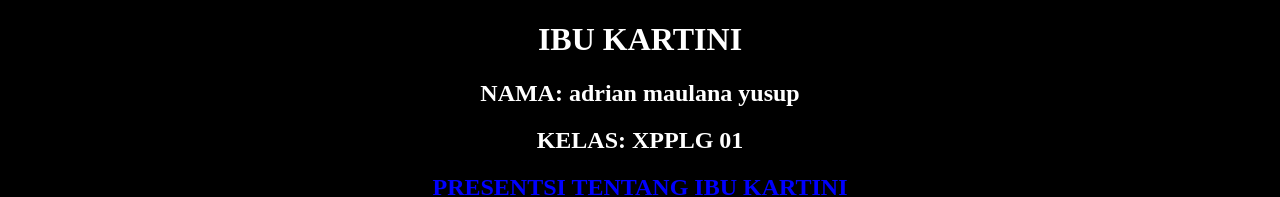
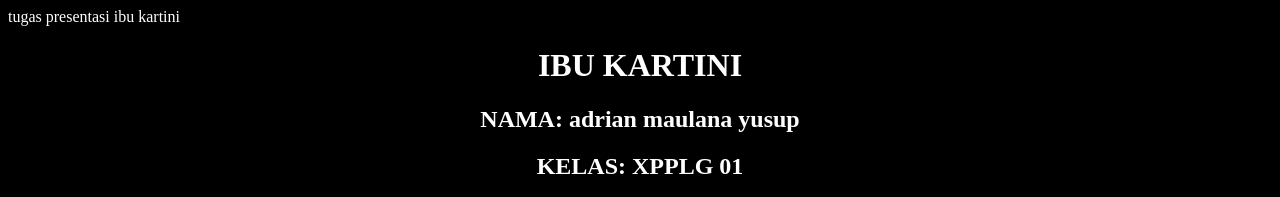
Before and after one commit to adri810/IBU-KARTINI, a plain HTML site: page index.html in a window 1280 px wide. Shown: the top 197 px of the page. Drawn offline with Linux system fonts and the light colour scheme.

Commit message:
Update and rename mulai.html to index.html

```diff
--- a/mulai.html
+++ b/index.html
@@ -1,4 +1,5 @@
 <!DOCTYPE html>
+<tittle>tugas presentasi ibu kartini</tittle>
 <html lang="en">
 <head>
     <meta charset="UTF-8">
```
